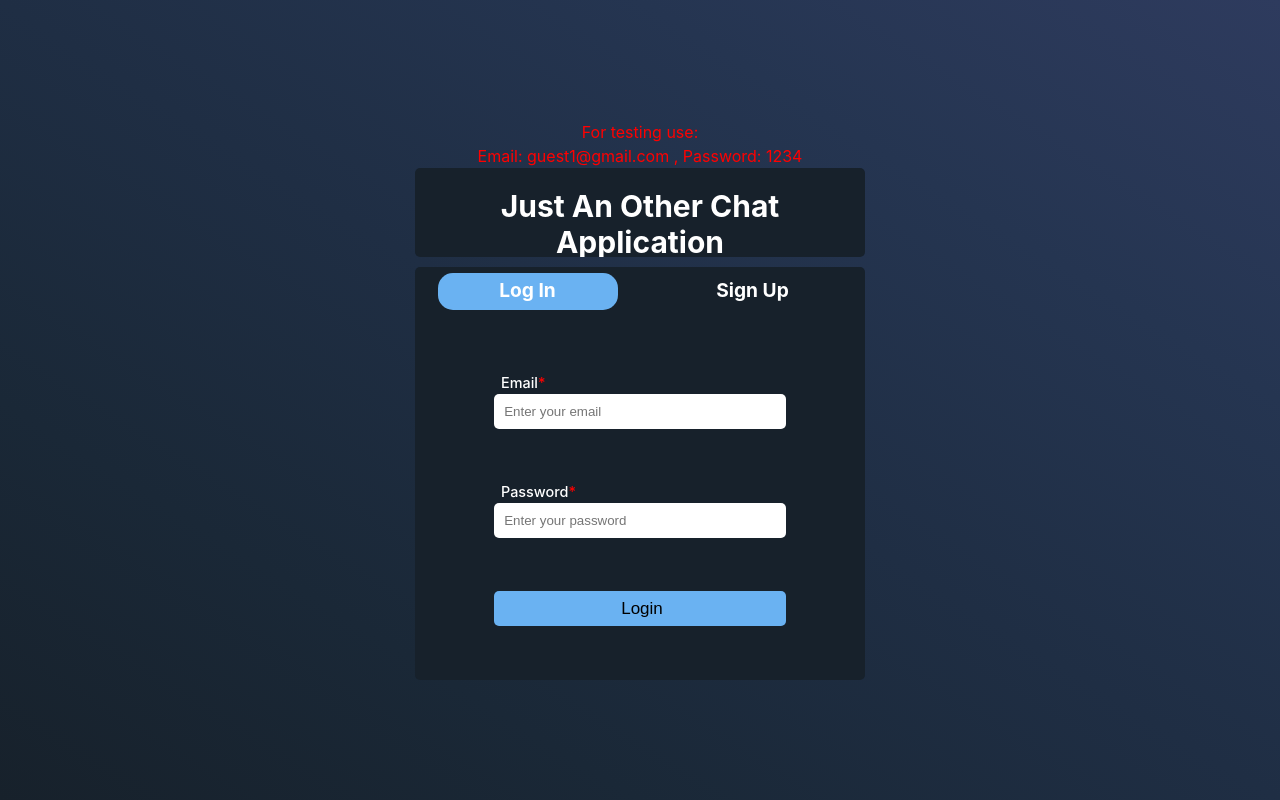
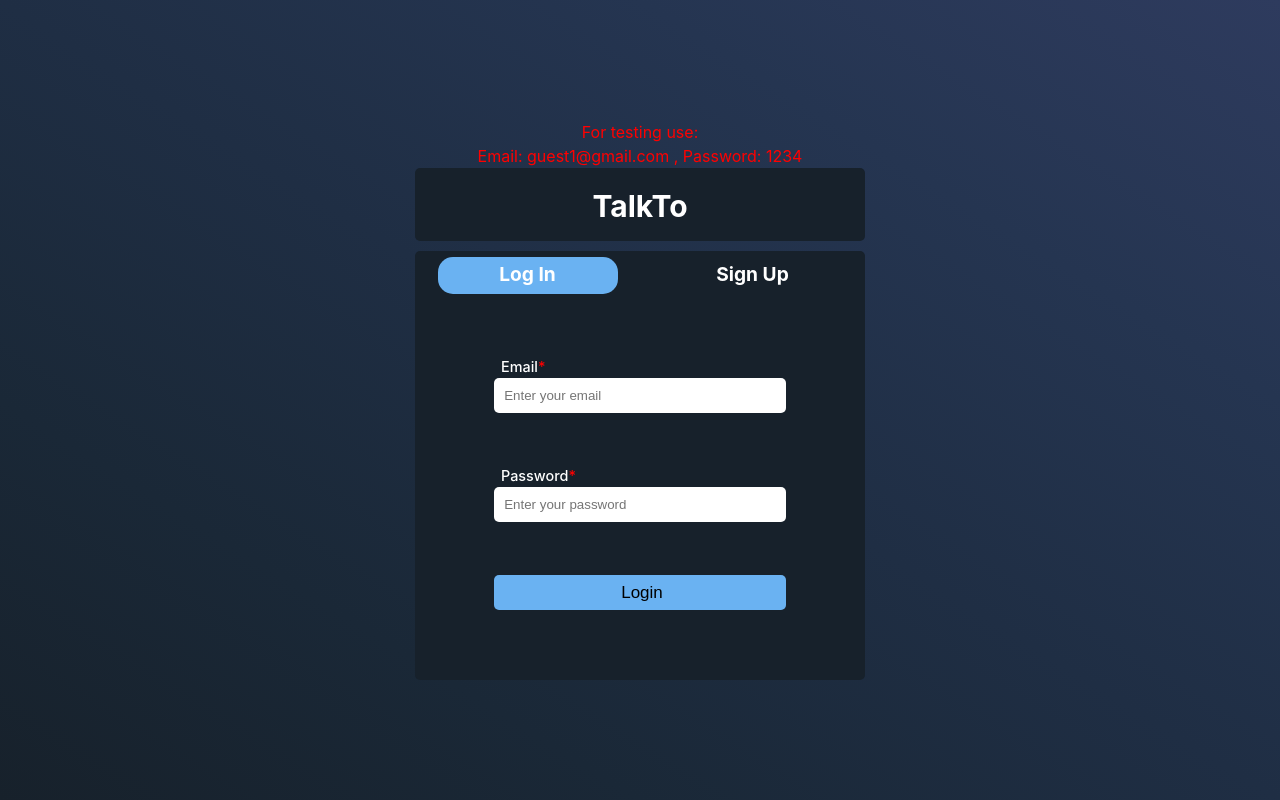
Before and after one commit to akshaiathota/chat-app, a React (Create React App) app in the folder client/: page / in a window 1280 px wide. Built offline with nearby package versions, Linux system fonts and the light colour scheme.

Commit message:
changed app name in login page

```diff
--- a/client/src/Pages/Authentication/Authentication.js
+++ b/client/src/Pages/Authentication/Authentication.js
@@ -36,7 +36,9 @@ function Authentication() {
                     Email: guest1@gmail.com , Password: 1234
                 </div>
                 <div className='a-title'>
-                    <h1>Just An Other Chat Application</h1>
+                    <h1>
+                        TalkTo
+                    </h1>
                 </div>
                 <div className='a-body'>
                     <div className='a-headers'>
```
